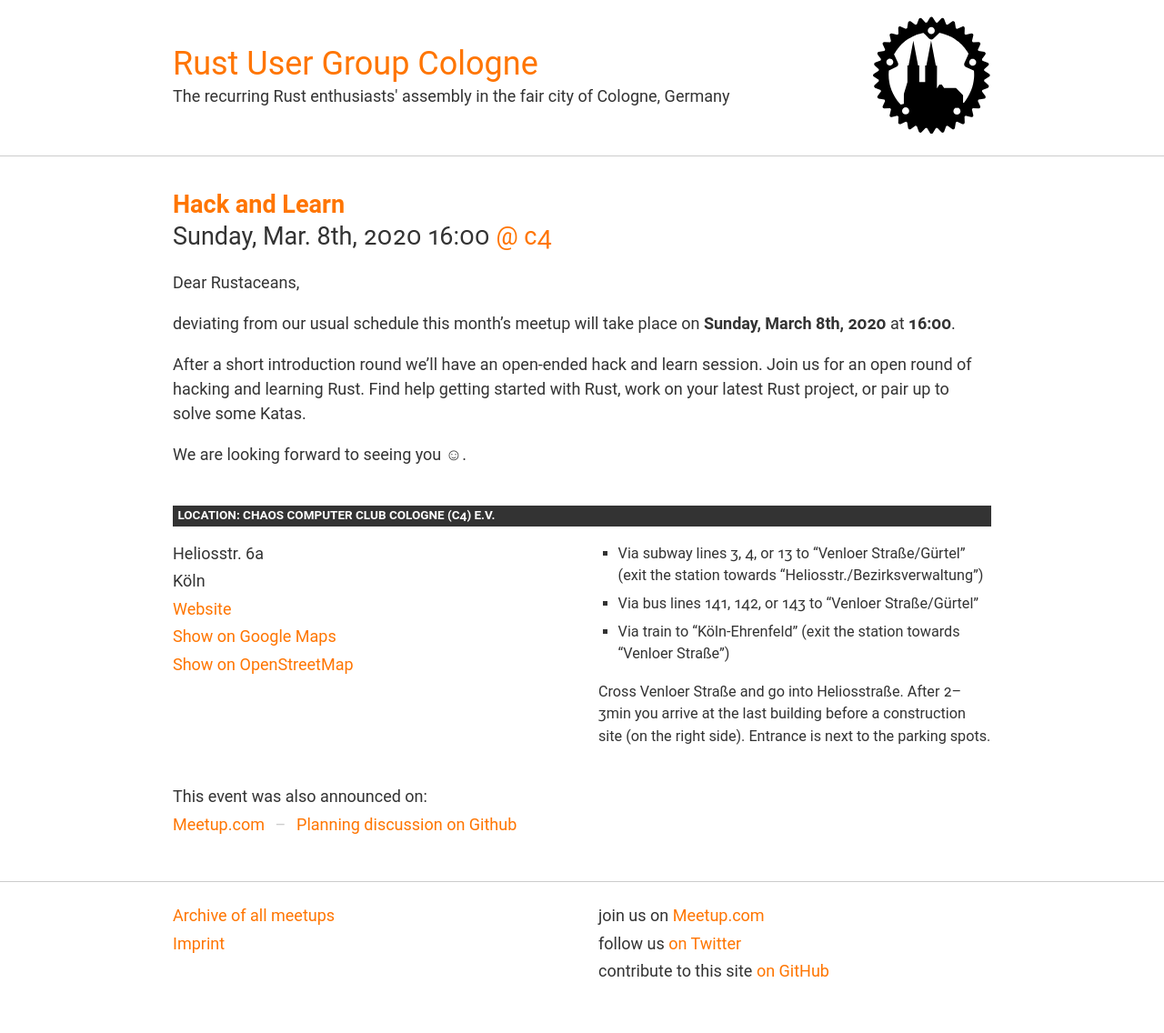
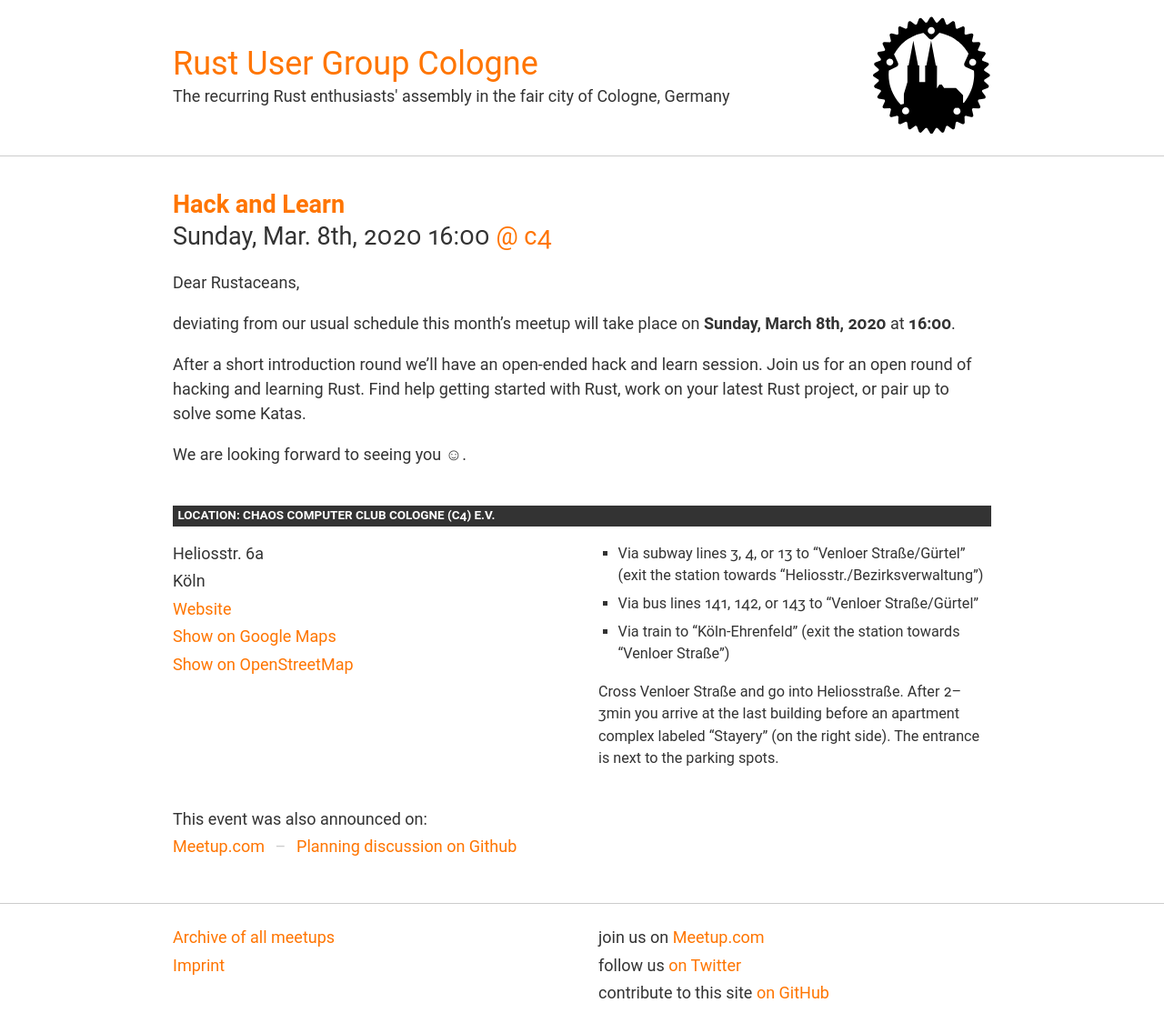
Before and after one commit to Rustaceans/rust-cologne, a Jekyll site: the page built from _posts/2020-03-08-hack-and-learn.md, in a window 1280 px wide. Shown: the whole page at 91% size. Built offline with Jekyll 4.4.1, drawn with Linux system fonts in a browser that asks for light colours; before the commit the page ends 1112 px from its top, so only the background shows below that.

Commit message:
Update directions to C4

```diff
--- a/_data/locations.yml
+++ b/_data/locations.yml
@@ -10,7 +10,7 @@
     - Via bus lines 141, 142, or 143 to "Venloer Straße/Gürtel"
     - Via train to "Köln-Ehrenfeld" (exit the station towards "Venloer Straße")
 
-    Cross Venloer Straße and go into Heliosstraße. After 2–3min you arrive at the last building before a construction site (on the right side). Entrance is next to the parking spots.
+    Cross Venloer Straße and go into Heliosstraße. After 2–3min you arrive at the last building before an apartment complex labeled "Stayery"  (on the right side). The entrance is next to the parking spots.
 
 datenreisen:
   short: "BBB"
```
